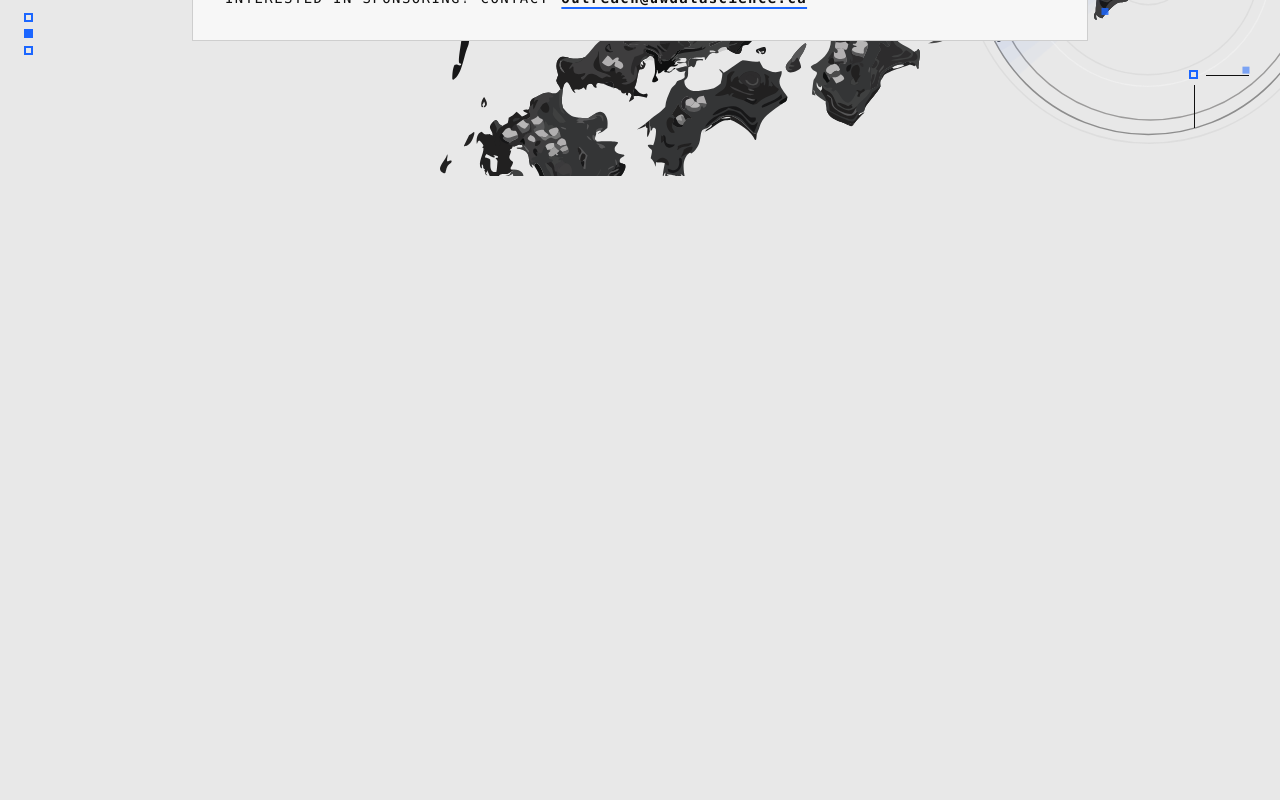
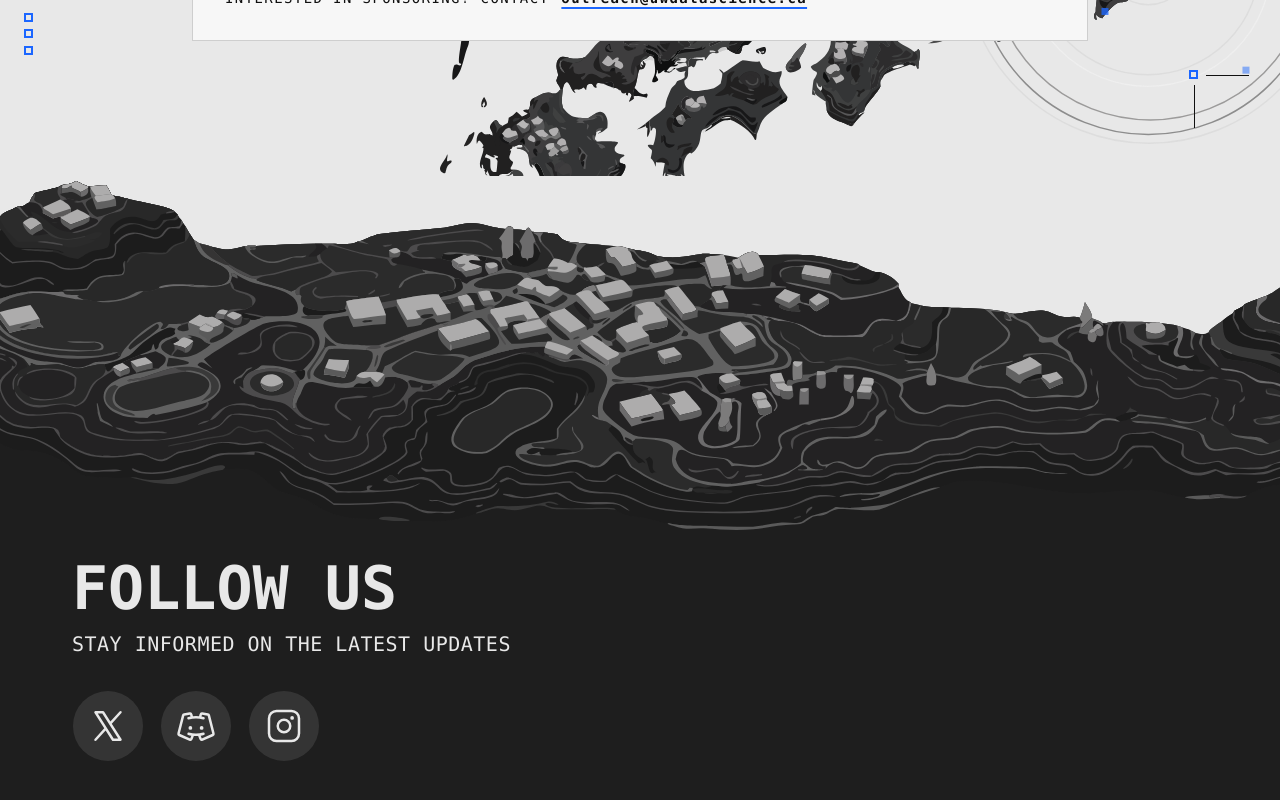
Before and after one commit to uw-datasci/cxc, a Next.js app: page / in a window 1280 px wide. Shown: the part 624-1424 px from the top of the page. Before the commit the page ends 800 px from the top, so only its background shows below. Built offline with nearby package versions, Linux system fonts and the light colour scheme; a web font is replaced by a local one.

Commit message:
finish footer

```diff
--- a/app/globals.css
+++ b/app/globals.css
@@ -26,6 +26,7 @@
   --color-grid-grey: var(--grid-grey);
   --color-mid-grey: var(--mid-grey);
   --color-dark-grey: var(--dark-grey);
+  --color-terrain: var(--terrain);
   --color-black: var(--black);
   --color-blue: var(--blue);
   --color-dark-blue: var(--dark-blue);
@@ -181,6 +182,7 @@
   --grid-grey: #cecece;
   --mid-grey: #757271;
   --dark-grey: #333130;
+  --terrain: oklch(0.235 0 0);
   --black: #101010;
   --blue: #1b66ff;
   --dark-blue: #0e49c0;
--- a/app/page.tsx
+++ b/app/page.tsx
@@ -1,5 +1,11 @@
 import { ComingSoon } from "@/components/home/ComingSoon";
+import { Footer } from "components/home/Footer";
 
 export default function Page() {
-  return <ComingSoon />;
+  return (
+    <div>
+      <ComingSoon />
+      <Footer />
+    </div>
+  );
 }
--- /dev/null
+++ b/components/home/Footer.tsx
@@ -0,0 +1,30 @@
+import Image from "next/image";
+import { SocialLinks } from "./SocialLinks";
+
+export function Footer() {
+  return (
+    <footer>
+      {/* Replace width/height with your SVG's real dimensions (they set the aspect ratio). */}
+      <Image
+        src="/home/footer-terrain.svg"
+        alt=""
+        width={1442}
+        height={406}
+        className="block h-auto w-full"
+      />
+
+      <div className="-mt-40 flex min-h-120 flex-col justify-center bg-terrain text-background">
+        <div className="max-w-7xl px-10 sm:px-18 mt-22">
+          <p className="font-mono text-5xl leading-none font-semibold uppercase sm:text-6xl">
+            Follow us
+          </p>
+          <p className="mt-3 font-mono text-sm tracking-wide uppercase sm:text-xl">
+            Stay informed on the latest updates
+          </p>
+
+          <SocialLinks className="mt-8" />
+        </div>
+      </div>
+    </footer>
+  );
+}
--- /dev/null
+++ b/components/home/SocialLinks.tsx
@@ -0,0 +1,59 @@
+"use client";
+
+import {
+  DiscordLogoIcon,
+  InstagramLogoIcon,
+  XLogoIcon,
+  type Icon as PhosphorIcon,
+} from "@phosphor-icons/react";
+
+import { Button } from "@/components/ui/button";
+
+interface SocialLink {
+  label: string;
+  href: string;
+  icon: PhosphorIcon;
+  weight: "regular" | "fill";
+}
+
+
+const SOCIAL_LINKS: SocialLink[] = [
+  { label: "X", href: "https://twitter.com/uwaterloodsc", icon: XLogoIcon, weight: "regular" },
+  {
+    label: "Discord",
+    href: "https://discord.gg/2gBB3ufyCR",
+    icon: DiscordLogoIcon,
+    weight: "regular",
+  },
+  {
+    label: "Instagram",
+    href: "https://www.instagram.com/uwaterloodsc/",
+    icon: InstagramLogoIcon,
+    weight: "regular",
+  },
+];
+
+interface SocialLinksProps {
+  className?: string;
+}
+
+// Row of circular social buttons.
+export function SocialLinks({ className = "" }: SocialLinksProps) {
+  return (
+    <ul className={`flex items-center gap-4 ${className}`}>
+      {SOCIAL_LINKS.map(({ label, href, icon: Icon, weight }) => (
+        <li key={label}>
+          <Button
+            asChild
+            size="icon"
+            className="size-18 rounded-full bg-white/10 text-background hover:bg-white/20"
+          >
+            <a href={href} target="_blank" rel="noopener noreferrer" aria-label={label}>
+              <Icon aria-hidden weight={weight} className="size-10" />
+            </a>
+          </Button>
+        </li>
+      ))}
+    </ul>
+  );
+}
```
Also changed, not shown: public/home/footer-terrain.svg (added).
